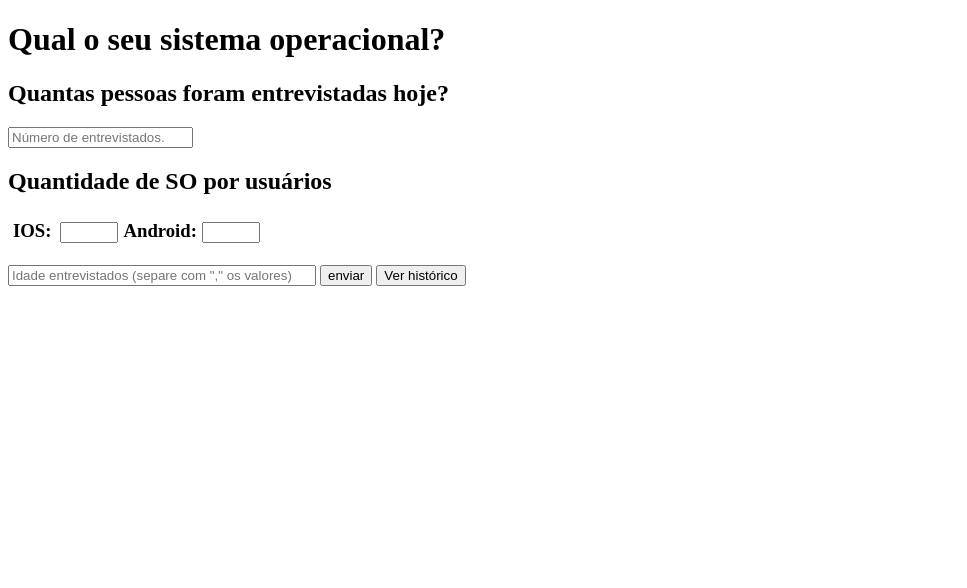
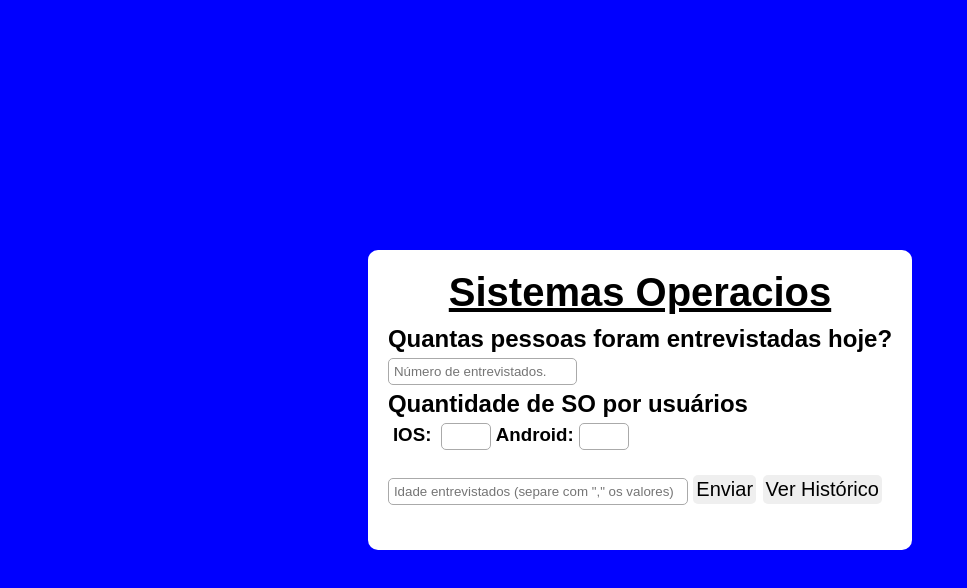
Before and after one commit to JoaoPaulodaSilvaSousa/Faculdade, a website: page AVA/entrevistas.html in a window 1280 px wide. Shown: the whole page, without its empty margins (0-967 px from the left). Drawn offline with Linux system fonts and the light colour scheme.

Commit message:
updated arrays

```diff
--- a/AVA/entrevistas.html
+++ b/AVA/entrevistas.html
@@ -3,32 +3,21 @@
 <head>
     <meta charset="UTF-8">
     <meta name="viewport" content="width=device-width, initial-scale=1.0">
+    <link rel="stylesheet" href="style.css">
     <title>Entrevistas</title>
-
-    <style>
-        #idade {
-            width: 300px;
-        }
-        #IOS, #Android {
-            width: 50px;
-        }
-
-        h3 {
-            display: inline-block;
-            margin: 5px;
-        }
-    </style>
 </head>
 <body>
-    <h1>Qual o seu sistema operacional?</h1>
+    <div class="main">
+        <h1>Sistemas Operacios</h1>
         <h2>Quantas pessoas foram entrevistadas hoje?</h2>
         <input type="number" name="num_entrevistados" id="num_entrevistados" placeholder="Número de entrevistados."> <br>
         <h2>Quantidade de SO por usuários</h2>
         <h3>IOS:</h3> <input type="number" name="IOS" id="IOS" ><h3>Android:</h3><input type="number" name="Android" id="Android"><br><br>
         <input type="text" name="idade" id="idade" placeholder='Idade entrevistados (separe com "," os valores)' width="550px">
-    <input type="button" value="enviar" onclick="calc()">
-    <input type="button" value="Ver histórico" onclick="mostrarHistorico()">
+        <input type="button" value="Enviar" onclick="calc()">
+        <input type="button" value="Ver Histórico" onclick="mostrarHistorico()">
         <div id="res"></div>
+    </div>
     <script src="index.js"></script>
 </body>
 </html>
--- a/AVA/index.js
+++ b/AVA/index.js
@@ -54,8 +54,8 @@ function mostrarHistorico() {
         res.innerHTML += `<p>
         📅 ${dia.data}<br>
         👥 ${dia.entrevistados} entrevistados<br>
-        🍏 iOS: ${dia.ios}, 🤖 Android: ${dia.android}<br>
-        👶 Idade média: ${dia.mediaIdade.toFixed(1)}
+        📱 iOS: ${dia.ios}, 🤖 Android: ${dia.android}<br>
+        🧑 Idade média: ${dia.mediaIdade.toFixed(1)}
         </p>`;
     });
 }
--- /dev/null
+++ b/AVA/style.css
@@ -0,0 +1,79 @@
+* {
+    padding: 0px;
+    margin: 0px;
+    box-sizing: border-box;
+    font-family: Arial, Helvetica, sans-serif;
+}
+
+body {
+    background-color: blue;
+    display: flex;
+    justify-content: center;
+    align-items: center;
+    height: 100vh;
+
+}
+.main {
+    background-color: white;
+    padding: 20px;
+    border-radius: 10px;
+    height: 300px;
+}
+
+h1 {
+    text-align: center;
+    text-decoration: underline;
+    font-size: 40px;
+    padding-bottom: 10px;
+}
+
+input[type="number"], input[type="text"] {
+    padding: 5px;
+    margin: 5px 0;
+    border-radius: 5px;
+    border: 1px solid #aaa;
+}
+
+input[type="number"]::-webkit-outer-spin-button,
+input[type="number"]::-webkit-inner-spin-button {
+    -webkit-appearance: none;
+    margin: 0;
+}
+
+input[type="button"] {
+    padding: 3px 3px;
+    margin: 1px;
+    border: none;
+    border-radius: 5px;
+    color: black;
+    cursor: pointer;
+    font-size: 20px;
+}
+
+#idade {
+    width: 300px;
+}
+
+#IOS,
+#Android {
+    width: 50px;
+}
+
+h3 {
+    display: inline-block;
+    margin: 5px;
+}
+
+#idade {
+    width: 300px;
+}
+
+#IOS,
+#Android {
+    width: 50px;
+}
+
+h3 {
+    display: inline-block;
+    margin: 5px;
+}
--- a/package.json
+++ b/package.json
@@ -18,6 +18,7 @@
   },
   "homepage": "https://github.com/JoaoPaulodaSilvaSousa/Faculdade#readme",
   "dependencies": {
-    "easytimer.js": "^4.6.0"
+    "easytimer.js": "^4.6.0",
+    "performance-now": "^2.1.0"
   }
 }
```
Also changed, not shown: exercicios/arrays/arrays_6.js (+2 -5 lines), 1 other file. Lines whose indentation alone changed are shown as unchanged.
